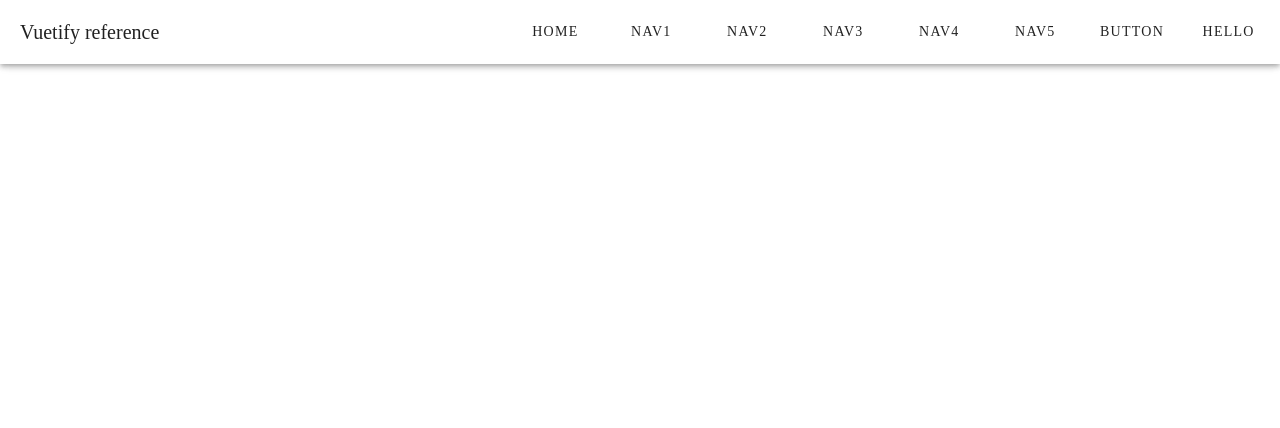
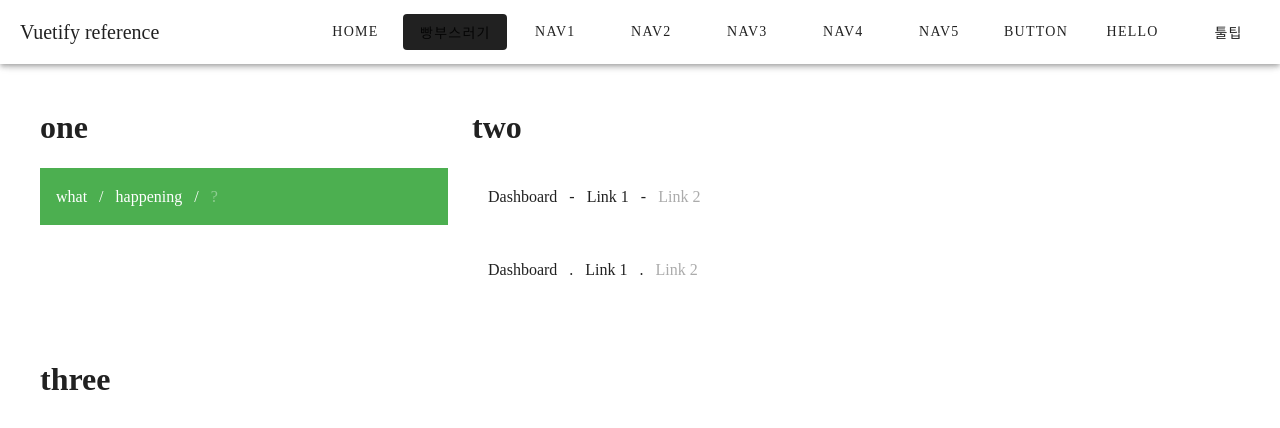
Before and after one commit to anakyn01/vuetifyPortfolio, a Vue app in the folder layout/: page /bread in a window 1280 px wide. Shown: the top 428 px of the page. Built offline with nearby package versions, Linux system fonts and the light colour scheme; a small style sheet from the web is missing.

Commit message:
vue last

```diff
--- a/layout/components.d.ts
+++ b/layout/components.d.ts
@@ -9,6 +9,7 @@ export {}
 declare module 'vue' {
   export interface GlobalComponents {
     App: typeof import('./src/components/App.vue')['default']
+    Bread: typeof import('./src/components/coms/Bread.vue')['default']
     Button: typeof import('./src/components/coms/Button.vue')['default']
     Expan: typeof import('./src/components/coms/Expan.vue')['default']
     HelloWorld: typeof import('./src/components/coms/HelloWorld.vue')['default']
@@ -23,5 +24,7 @@ declare module 'vue' {
     Nav5: typeof import('./src/components/nav/Nav5.vue')['default']
     RouterLink: typeof import('vue-router')['RouterLink']
     RouterView: typeof import('vue-router')['RouterView']
+    Tooltip: typeof import('./src/components/coms/Tooltip.vue')['default']
+    Tooltips: typeof import('./src/components/coms/Tooltips.vue')['default']
   }
 }
--- a/layout/src/App.vue
+++ b/layout/src/App.vue
@@ -5,6 +5,7 @@
             <v-toolbar-title>Vuetify reference</v-toolbar-title>
             <v-spacer></v-spacer>
             <v-btn text :to="'/home'" >Home</v-btn>
+            <v-btn text :to="'/bread'" >빵부스러기</v-btn>
             <v-btn text :to="'/nav1'" >nav1</v-btn>
             <v-btn text :to="'/nav2'">nav2</v-btn>
             <v-btn text :to="'/nav3'" >nav3</v-btn>
@@ -12,6 +13,7 @@
             <v-btn text :to="'/nav5'" >nav5</v-btn>
             <v-btn text :to="'/button'" >button</v-btn>
             <v-btn text :to="'/hello'" >hello</v-btn>
+            <v-btn text :to="'/tooltip'">툴팁</v-btn>
         </v-app-bar>
 
 
--- /dev/null
+++ b/layout/src/components/coms/Bread.vue
@@ -0,0 +1,47 @@
+<template>
+   <v-container class="text-center">
+    <v-row>
+        <v-col cols="12" md="4">
+<h1>one</h1>
+<v-breadcrumbs bg-color="success" :items="['what','happening','?']"/>
+        </v-col>
+        <v-col cols="12" md="4">
+<h1>two</h1>
+  <div>
+    <v-breadcrumbs
+      :items="items"
+      divider="-"
+    ></v-breadcrumbs>
+
+    <v-breadcrumbs
+      :items="items"
+      divider="."
+    ></v-breadcrumbs>
+  </div>
+        </v-col>
+        <v-col cols="12" md="4">
+<h1>three</h1>
+        </v-col>
+    </v-row>
+   </v-container>
+</template>
+
+<script setup>
+  const items = [
+    {
+      title: 'Dashboard',
+      disabled: false,
+      href: 'breadcrumbs_dashboard',
+    },
+    {
+      title: 'Link 1',
+      disabled: false,
+      href: 'breadcrumbs_link_1',
+    },
+    {
+      title: 'Link 2',
+      disabled: true,
+      href: 'breadcrumbs_link_2',
+    },
+  ]
+</script>
--- a/layout/src/components/coms/Home.vue
+++ b/layout/src/components/coms/Home.vue
@@ -1,12 +1,44 @@
 <template>
-  <div>
-    <h1>Welcome to the Home Page</h1>
-    <p>This is the home view of the Vuetify + Vue Router app.</p>
-  </div>
+  <v-row>
+    <v-col
+      cols="12"
+      offset-sm="3"
+      sm="6"
+    >
+      <v-card height="200px">
+        <v-card-title class="bg-blue d-flex align-center">
+          <span class="text-h5">Menu</span>
+
+          <v-spacer></v-spacer>
+
+          <v-menu>
+            <template v-slot:activator="{ props }">
+              <v-btn icon="mdi-dots-vertical" variant="text" v-bind="props"></v-btn>
+            </template>
+
+            <v-list>
+              <v-list-item
+                v-for="(item, i) in items"
+                :key="i"
+                :value="i"
+              >
+                <v-list-item-title>{{ item.title }}</v-list-item-title>
+              </v-list-item>
+            </v-list>
+          </v-menu>
+        </v-card-title>
+
+        <v-card-text>Lorem Ipsum</v-card-text>
+      </v-card>
+    </v-col>
+  </v-row>
 </template>
 
-<script>
-export default {
-  name: 'Home',
-}
+<script setup>
+const items = [
+  {title: 'one'},
+  {title: 'two'},
+  {title: 'three'},
+  {title: 'four'},
+]
 </script>
--- /dev/null
+++ b/layout/src/components/coms/Tooltip.vue
@@ -0,0 +1,35 @@
+<template>
+    <v-container class="text-center" fluid>
+        <v-row>
+            <v-col cols="12" md="3">
+                <v-tooltip text="tooltip">
+                    <template v-slot:activator="{ props }">
+                        <v-btn v-bind="props">Hover Over Me</v-btn>
+                    </template>
+                </v-tooltip>
+            </v-col>
+            <v-col cols="12" md="3">
+                <v-tooltip text="tooltip" model-value @update:model-value="">
+                    <template v-slot:activator="{ props }">
+                        <v-btn v-bind="props">Hover Over Me</v-btn>
+                    </template>
+                </v-tooltip>
+            </v-col>
+            <v-col cols="12" md="3">
+                <v-btn>End
+                    <v-tooltip activator="parent" location="end">
+                    tooltip
+                    </v-tooltip>
+                </v-btn>
+            </v-col>
+            <v-col cols="12" md="3">
+                <v-btn>Top
+                    <v-tooltip activator="parent" location="top">
+                    tooltip
+                    </v-tooltip>
+                </v-btn>
+            </v-col>
+        </v-row>
+    </v-container>
+
+</template>
--- a/layout/src/router/router.ts
+++ b/layout/src/router/router.ts
@@ -9,6 +9,8 @@ import Nav5 from '../components/nav/Nav5.vue';
 import Button from '../components/coms/Button.vue';
 import Expan from '../components/coms/Expan.vue';
 import HelloWorld from '../components/coms/HelloWorld.vue';
+import Tooltip from '../components/coms/Tooltip.vue';
+import Bread from '../components/coms/Bread.vue';
 
 const routes = [
    { path: '/', redirect: '/home' }, // 기본 리디렉션
@@ -21,6 +23,8 @@ const routes = [
   { path: '/button', component: Button },
   { path: '/expan', component: Expan },
   { path: '/hello', component: HelloWorld },
+  { path: '/tooltip', component: Tooltip },
+  { path: '/bread', component: Bread},
 ]
 
 const router = createRouter({
```
